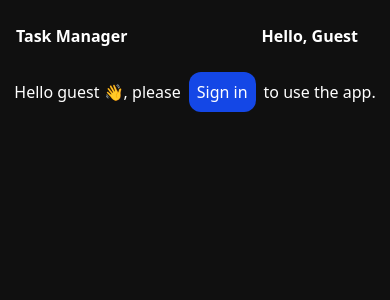
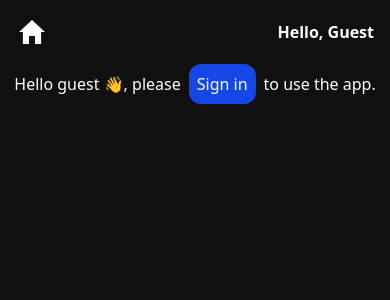
Before and after one commit to totom3ndez/task-manager-typescript, a React (Vite) app: page / in a window 390 px wide. Shown: the top 300 px of the page. Built offline with nearby package versions, Linux system fonts and the light colour scheme; no server answers.

Commit message:
feat: enhance Header component with responsive design and user greeting

```diff
--- a/src/globals/components/Header.tsx
+++ b/src/globals/components/Header.tsx
@@ -1,22 +1,43 @@
 import { Link } from 'react-router-dom'
 import { useUser, SignedIn, SignOutButton } from '@clerk/clerk-react'
 import Button from './Button'
+import { useEffect, useState } from 'react'
+import { LuLogOut } from "react-icons/lu";
+import { IoMdHome } from "react-icons/io";
 
 const Header = () => {
+  const [isMobile, setIsMobile] = useState(true)
+  const handleResize = () => {
+    if (window.innerWidth < 768) {
+      setIsMobile(true)
+    } else {
+      setIsMobile(false)
+    }
+  }
+  useEffect(() => {
+    handleResize()
+    window.addEventListener('resize', handleResize)
+    return () => {
+      window.removeEventListener('resize', handleResize)
+    }
+  }, [])
+
+
+
   const { user } = useUser()
   return (
     <header className='flex justify-between p-4 font-bold items-center'>
-      <Link to="/">Task Manager</Link>
+      <Link to="/">{isMobile ? <IoMdHome className='cursor-pointer size-8' /> : 'Task Manager'}</Link>
+      <SignedIn>
+      </SignedIn>
+      <p className='text-center text-white'>
+        Hello, {user ? user.firstName : 'Guest'}
+      </p>
       <SignedIn>
         <Link to="/create-task" className='p-2 bg-blue-700 rounded-xl text-white'>New Task</Link>
-      </SignedIn>
-      <Button type="button" color='text-white p-2' >
-        Hello, {user ? user.firstName : 'Guest'}
-      </Button>
-      <SignedIn>
         <SignOutButton>
           <Button type="button" color='text-red-700 p-2'>
-            Sign Out
+            {isMobile ? <LuLogOut className='cursor-pointer size-8' /> : 'Sign out'}
           </Button>
         </SignOutButton>
       </SignedIn>
```
